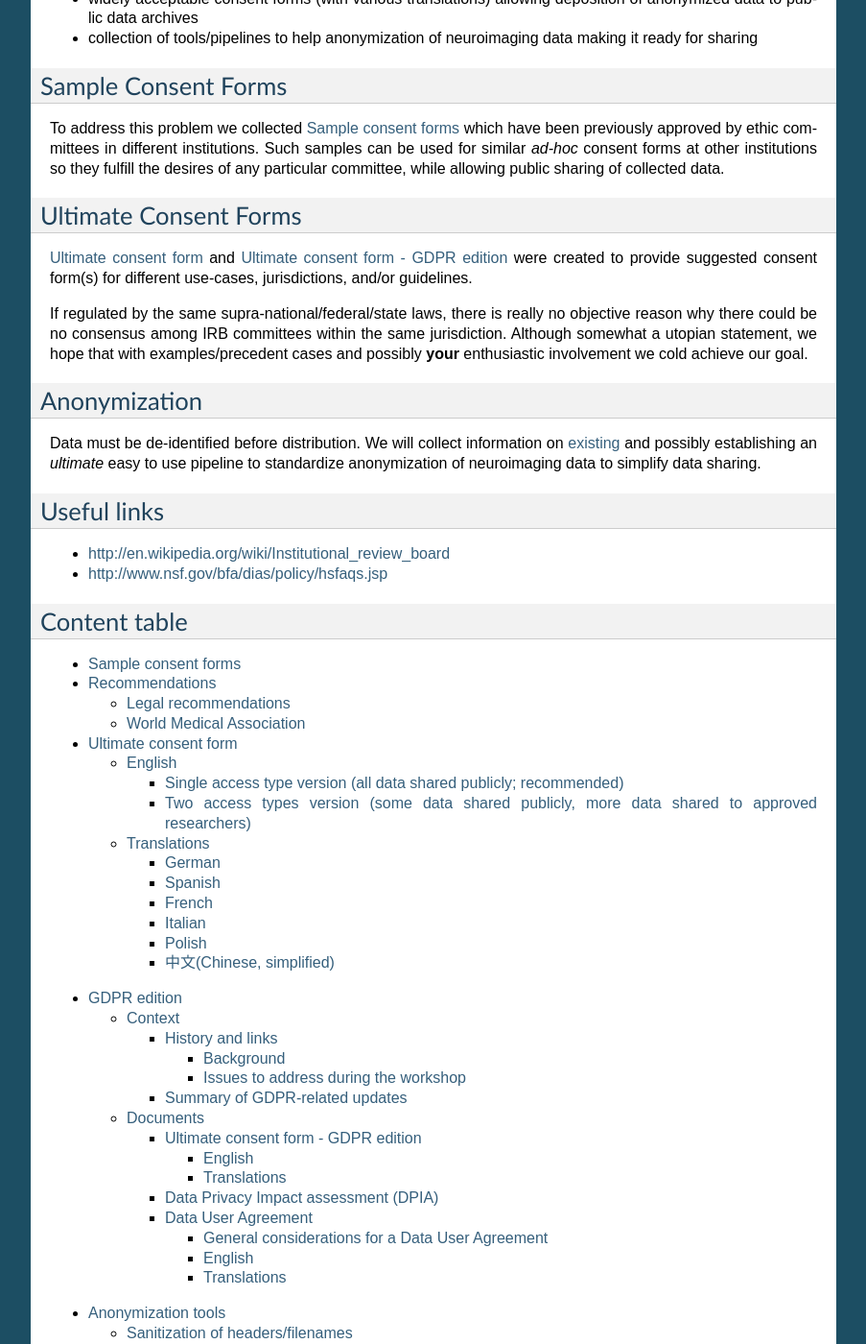
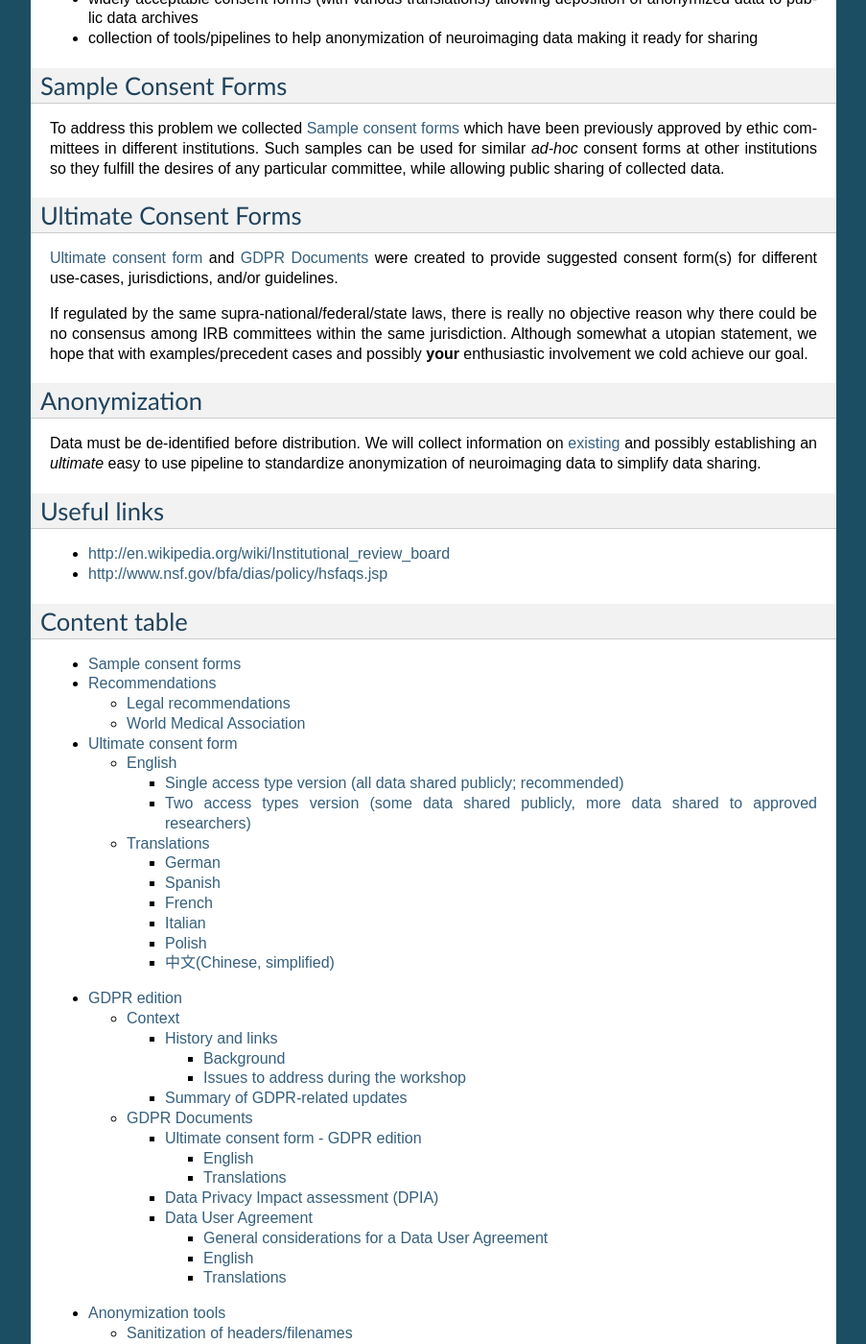
Before and after one commit to con/open-brain-consent, a Sphinx documentation site: the page built from docs/source/index.rst, in a window 1280 px wide and 1400 px high, scrolled down 622 px. Shown: the whole window at 96% size, without its empty margins (198-1101 px from the left). Built offline with Sphinx 7.4.7, drawn with Linux system fonts in a browser that asks for light colours.

Commit message:
RF: point to all GDPR documents, not just ultimate consent form from README.rst

```diff
--- a/README.rst
+++ b/README.rst
@@ -54,7 +54,7 @@ of collected data.
 Ultimate Consent Forms
 ======================
 
-:ref:`chap_consent_ultimate` and :ref:`chap_consent_ultimate_gdpr`
+:ref:`chap_consent_ultimate` and :ref:`chap_gdpr_documents`
 were created to provide suggested consent form(s) for different
 use-cases, jurisdictions, and/or guidelines.
 
--- a/docs/source/gdpr/index.rst
+++ b/docs/source/gdpr/index.rst
@@ -48,8 +48,10 @@ In short, the process starts with the institution-based ethics application that
 These forms then refer to GDPR-specific templates (provided here or separate documents).
 
 
-Documents
----------
+.. _chap_gdpr_documents:
+
+GDPR Documents
+--------------
 
 .. toctree::
    :maxdepth: 2
```
